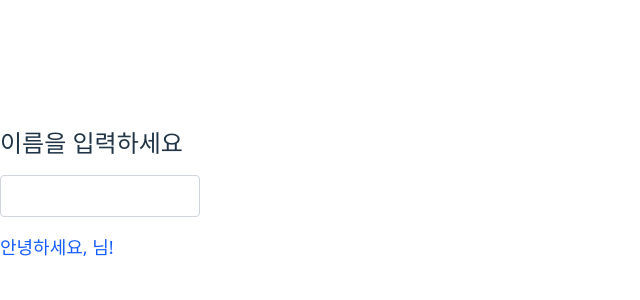
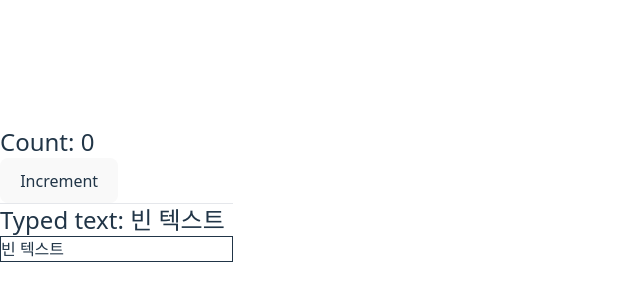
Before and after one commit to vni911/likelion_useEffect, a React (Vite) app: page / in a window 1280 px wide. Shown: the part 206-506 px from the top of the page, without its empty margins (0-640 px from the left). Built offline with nearby package versions, Linux system fonts and the light colour scheme.

Commit message:
useEffect 훅 작동 예제

```diff
--- a/src/App.jsx
+++ b/src/App.jsx
@@ -1,9 +1,10 @@
+import HookStructure from "./HookStructure";
 import NameInput from "./NameInput";
 
 const App = () => {
   return (
     <div>
-      <NameInput />
+      <HookStructure />
     </div>
   );
 };
--- /dev/null
+++ b/src/HookStructure.jsx
@@ -0,0 +1,45 @@
+import React, { useState, useEffect } from "react";
+
+const HookStructure = () => {
+  const [count, setCount] = useState(0);
+  const [text, setText] = useState("빈 텍스트");
+
+  useEffect(() => {
+    console.log("컴포넌트가 마운트됨");
+  }, []);
+
+  useEffect(() => {
+    console.log("카운트가 변경되었음:", count);
+  }, [count]);
+
+  useEffect(() => {
+    console.log("텍스트가 변경되었음:", text);
+  }, [text]);
+
+  useEffect(() => {
+    console.log("매 렌더링마다 실행");
+  });
+
+  return (
+    <div>
+      <h2 className="text-2xl">Count: {count}</h2>
+      <button
+        onClick={() => setCount(count + 1)}
+        className="border
+      "
+      >
+        Increment
+      </button>
+      <hr className="text-gray-200" />
+      <h2 className="text-2xl">Typed text: {text}</h2>
+      <input
+        type="text"
+        value={text}
+        onChange={(e) => setText(e.target.value)}
+        className="border"
+      />
+    </div>
+  );
+}
+
+export default HookStructure;
```
